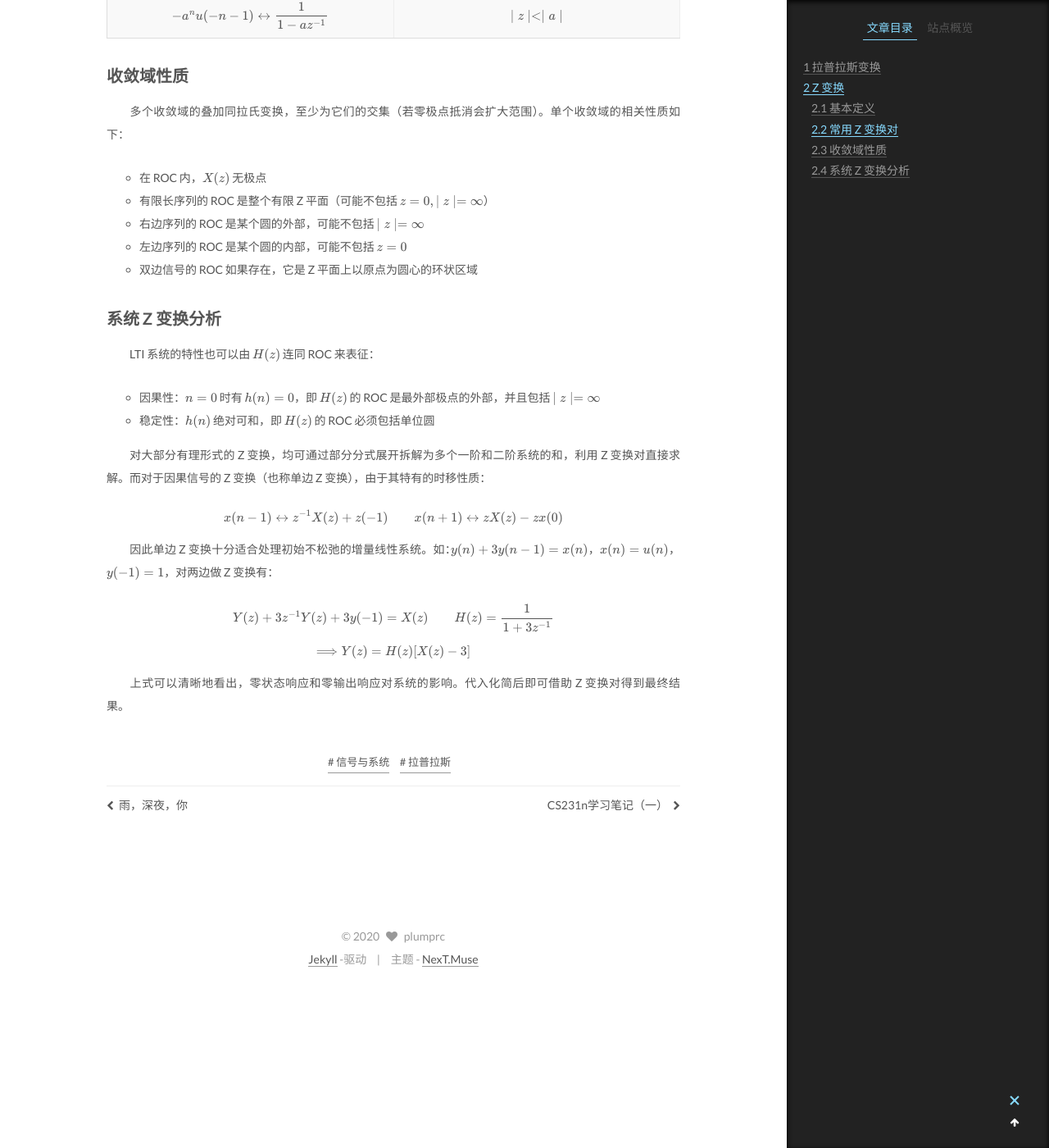
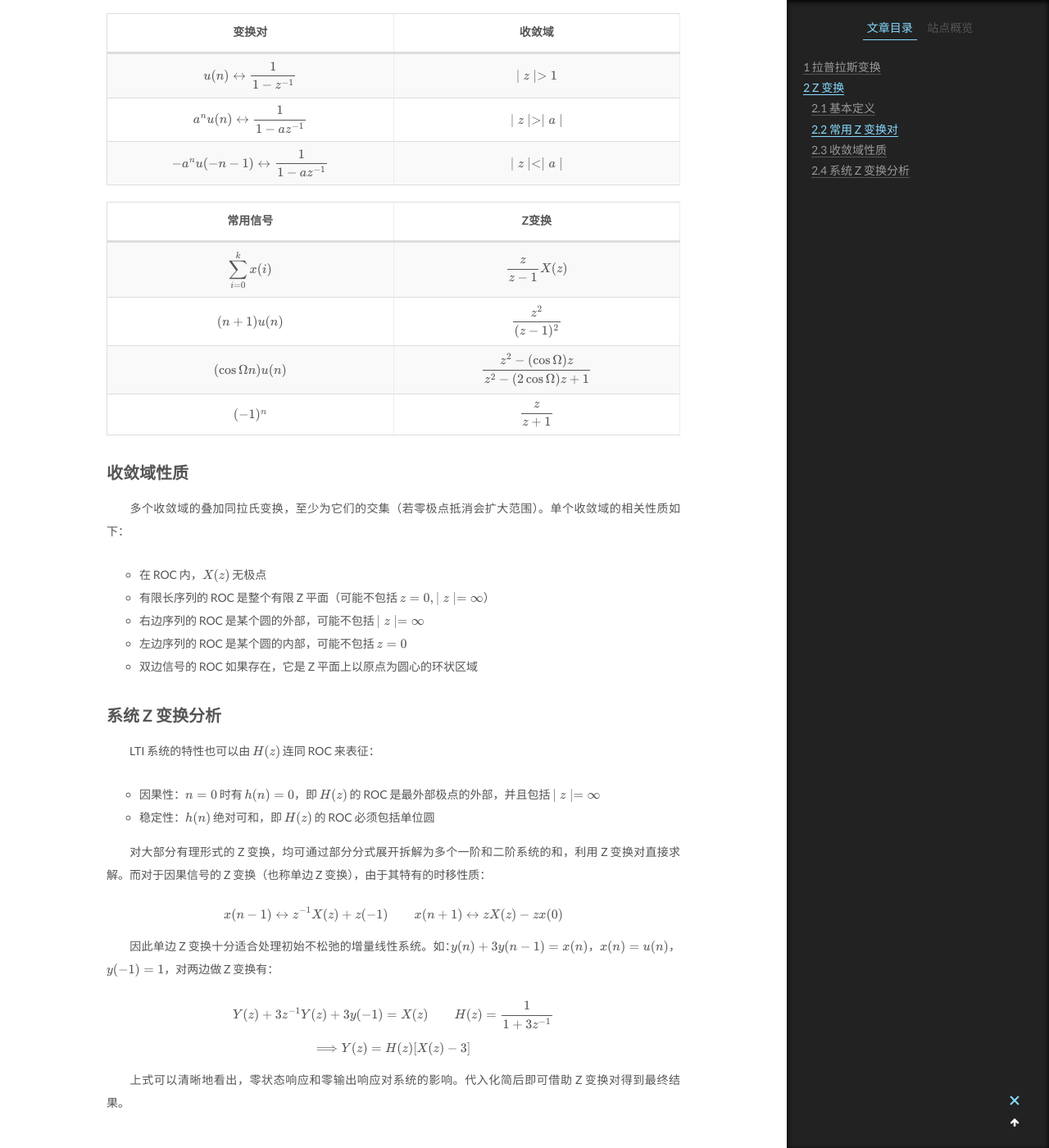
Before and after one commit to plumprc/plumprc.github.io, a Jekyll site: the page built from _posts/信号与系统/2020-03-15-信号与系统基础教程.md, in a window 1280 px wide and 1400 px high, scrolled down 4874 px. Shown: the whole window at 82% size. Built offline with Jekyll 4.4.1, drawn with Linux system fonts in a browser that asks for light colours; formulas are drawn with MathJax 3; some of the changed text lies outside the part shown.

Commit message:
signal_3_up

```diff
--- a/_posts/信号与系统/2020-03-15-信号与系统基础教程.md
+++ b/_posts/信号与系统/2020-03-15-信号与系统基础教程.md
@@ -37,10 +37,15 @@
 |$e^{-b\mid t\mid}\leftrightarrow\displaystyle\frac{1}{s+b}-\frac{1}{s-b}$|$-b<\Re(s)<b$
 |$\delta(t)\leftrightarrow1$|S 平面
 |$\delta(t-t_0)\leftrightarrow e^{-st_0}$|S 平面
+
+|常用信号|拉普拉斯变换
+|:-:|:-:
 |$\cos\omega t\cdot u(t)$|$\displaystyle\frac{s}{s^2+\omega^2}$
 |$\sin\omega t\cdot u(t)$|$\displaystyle\frac{\omega}{s^2+\omega^2}$
 |$e^{-bt}\cos\omega t\cdot u(t)$|$\displaystyle\frac{s+b}{(s+b)^2+\omega^2}$
 |$e^{-bt}\sin\omega t\cdot u(t)$|$\displaystyle\frac{\omega}{(s+b)^2+\omega^2}$
+|$t^ne^{-at}u(t)$|$\displaystyle\frac{n!}{(s+a)^{n+1}}$
+
 
 ## 零极点图
 &emsp;&emsp;多数拉普拉斯变换的形式都包含分式形式，其中令分母为零可得到**极点**，令分子为零可得到**零点**。我们可以通过研究 S 平面内的**极点矢量**和**零点矢量**的性质研究信号的幅度和相位特性。
@@ -113,6 +120,13 @@
 |$a^nu(n)\leftrightarrow\displaystyle\frac{1}{1-az^{-1}}$|$\mid z\mid>\mid a\mid$
 |$-a^nu(-n-1)\leftrightarrow\displaystyle\frac{1}{1-az^{-1}}$|$\mid z\mid<\mid a\mid$
 
+|常用信号|Z变换
+|:-:|:-:
+|$\displaystyle\sum_{i=0}^kx(i)$|$\displaystyle\frac{z}{z-1}X(z)$
+|$(n+1)u(n)$|$\displaystyle\frac{z^2}{(z-1)^2}$
+|$(\cos\Omega n)u(n)$|$\displaystyle\frac{z^2-(\cos\Omega)z}{z^2-(2\cos\Omega)z+1}$
+|$(-1)^n$|$\displaystyle\frac{z}{z+1}$
+
 ## 收敛域性质
 &emsp;&emsp;多个收敛域的叠加同拉氏变换，至少为它们的交集（若零极点抵消会扩大范围）。单个收敛域的相关性质如下：
 * 在 ROC 内，$X(z)$ 无极点
```
Also changed, not shown: other parts of _posts/信号与系统/2020-03-15-信号与系统基础教程.md (+2 -0 lines).
